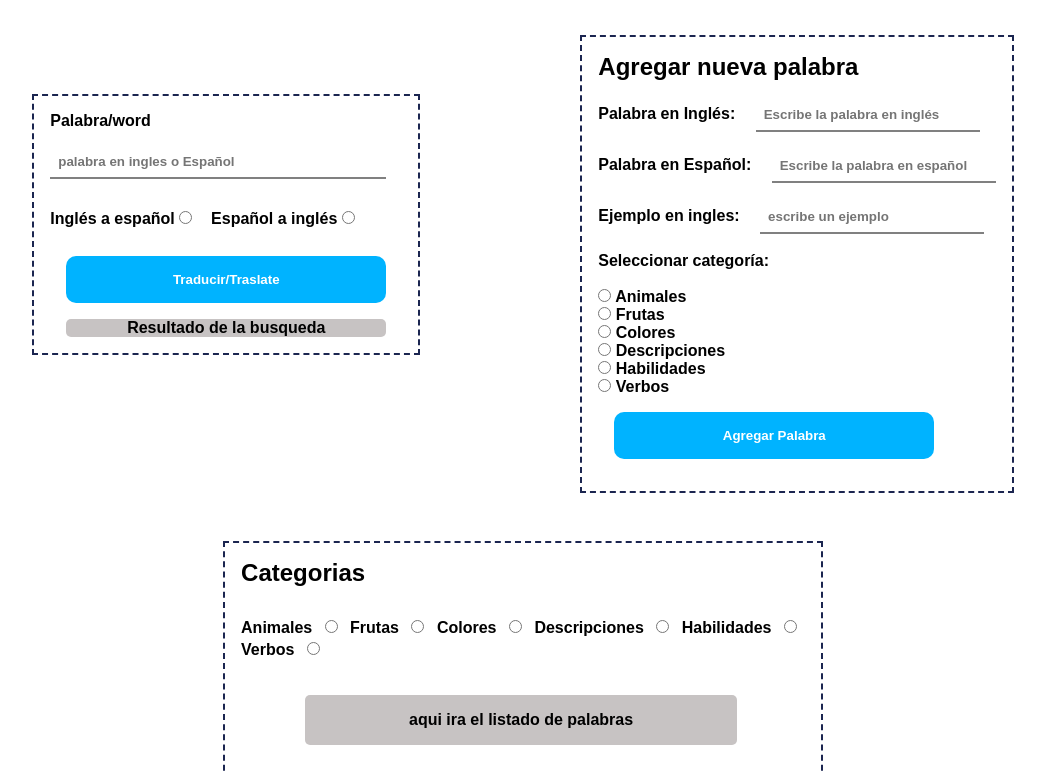
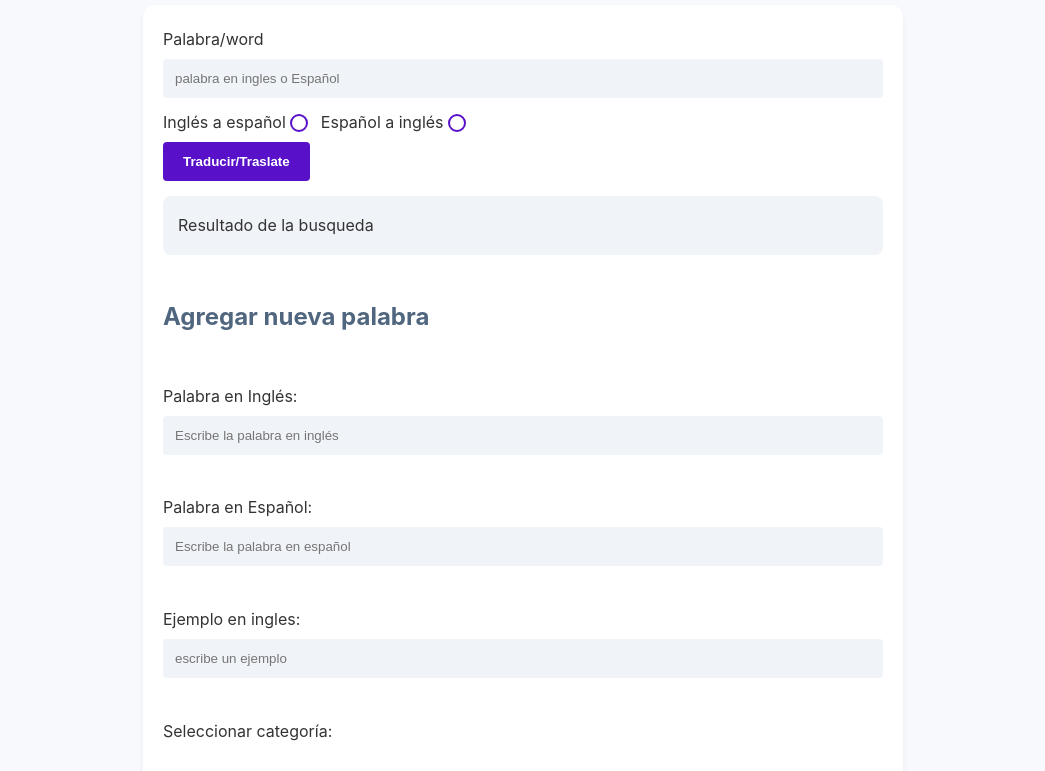
Before and after one commit to Julian-codee/Dictionary, a plain HTML site: page index.html in a window 1280 px wide. Shown: the part 141-912 px from the top of the page, without its empty margins (117-1162 px from the left). Drawn offline with Linux system fonts and the light colour scheme.

Commit message:
Cambio Guardado

```diff
--- a/css/index.css
+++ b/css/index.css
@@ -1,112 +1,152 @@
-*{
+:root {
+    --primary-color: #5811c9;
+    --secondary-color: #50667f;
+    --background-color: #f7f9fc;
+    --text-color: #333333;
+    --card-background: #ffffff;
+    --input-background: #f0f4f8;
+    --button-hover: #8051cc;
+  }
+
+  * {
     margin: 0;
     padding: 0;
-    font-family: sans-serif;
-    font-optical-sizing: auto;
-    font-weight: 700;
-    font-style: normal;
+    box-sizing: border-box;
   }
 
-
-.card{
-    padding: 3rem;
-    flex-wrap: wrap;
-    margin: 2rem;
-    padding: 0;
-    display: flex;
-    justify-content: center;
-    align-items: center;
-    height: auto;
-    background-color: #ffffff;
-    color: rgb(0, 0, 0);
-}
-.card > div {
-    border:2px dashed  #1b2550;
-    padding: 1rem;
-}
-header{
-    color: rgb(0, 0, 0);
-    display: flex;
-    justify-content: center;
-    align-items: center;
-    height: 4rem;
+  body {
+    font-family: 'Inter', -apple-system, BlinkMacSystemFont, 'Segoe UI', Roboto, Oxygen-Sans, Ubuntu, Cantarell, 'Helvetica Neue', sans-serif;
+    background-color: var(--background-color);
+    color: var(--text-color);
+    line-height: 1.8;
   }
 
- h1{
-    margin-top: 5rem;
-    text-shadow:  0 1px 10px  rgb(0, 179, 255) ;
-    font-size: 6rem;
-}
-.traductor{
-    margin: 0 10rem 0 0 ;
-}
-.traductor>input{
-    margin:1rem 0.9rem 1rem 0;
-}
-#word{
-    width: 20rem;
-    padding: 0.5rem;
-    border: 0;
-    border-bottom: 2px solid gray;
-}
-.result{
-    background-color: rgb(199, 195, 195);
-    border-radius: 5px;
-    display: flex;
-    justify-content: center;
-    align-items: center;
-    height:auto;
-    width: 20rem;
-    margin-left: 1rem;
-}
-.list-word{
-    margin-top: 3rem;
+  main {
+    max-width: 800px;
+    margin: 0 auto;
+    padding: 20px;
   }
 
-.list-word>h2{
-    margin-bottom: 2rem;
+  header {
+    text-align: center;
+    margin-bottom: 40px;
+  }
 
+  h1 {
+    color: var(--primary-color);
+    font-size: 3rem;
+    font-weight: 700;
+    letter-spacing: -0.5px;
   }
-.list-word>input{
-    margin: 0 8px 8px 8px;
+
+  .card {
+    background-color: var(--card-background);
+    border-radius: 12px;
+    box-shadow: 0 4px 6px rgba(0, 0, 0, 0.05);
+    padding: 20px;
+    margin-bottom: 20px;
+    transition: box-shadow 0.3s ease;
+    animation: fadeIn 0.5s ease-out;
   }
-.container-list-word{
-    background-color: rgb(199, 195, 195);
-    border-radius: 5px;
-    display: flex;
-    justify-content: center;
-    align-items: center;
-    height: auto;
-    width: 25rem;
-    margin-top: 2rem;
-    margin-left: 4rem;
-    flex-wrap: wrap;
-    padding: 1rem;
+
+  .card:hover {
+    box-shadow: 0 6px 12px rgba(0, 0, 0, 0.1);
   }
-button{
+
+  h2 {
+    color: var(--secondary-color);
+    margin-bottom: 15px;
+  }
+
+  label {
+    display: inline-block;
+    margin-bottom: 5px;
+  }
+
+  input[type="text"] {
+    width: 100%;
+    background-color: var(--input-background);
     border: none;
-    background-color: rgb(0, 179, 255);
-    padding: 1rem;
-    margin: 1rem;
-    width: 20rem;
-    border-radius:10px ;
-    color:  white;
+    padding: 12px;
+    margin-bottom: 10px;
+    border-radius: 4px;
+    transition: box-shadow 0.3s ease;
+  }
+
+  input[type="text"]:focus {
+    outline: none;
+    box-shadow: 0 0 0 2px var(--primary-color);
+  }
+
+  input[type="radio"] {
+    appearance: none;
+    width: 18px;
+    height: 18px;
+    border: 2px solid var(--primary-color);
+    border-radius: 50%;
+    margin-right: 8px;
+    vertical-align: middle;
+    position: relative;
+    top: -1px;
+  }
+
+  input[type="radio"]:checked::before {
+    content: '';
+    display: block;
+    width: 10px;
+    height: 10px;
+    background-color: var(--primary-color);
+    border-radius: 50%;
+    position: absolute;
+    top: 50%;
+    left: 50%;
+    transform: translate(-50%, -50%);
+  }
+
+  button {
+    background-color: var(--primary-color);
+    color: white;
+    border: none;
+    font-weight: 600;
+    padding: 12px 20px;
+    border-radius: 4px;
     cursor: pointer;
+    transition: all 0.3s ease;
   }
-button:hover{
-    background-color: white;
-    border: 1px solid rgb(0, 179, 255);
-    color:  rgb(0, 179, 255);
-    transition: .3s;
+
+  button:hover {
+    background-color: var(--button-hover);
+    transform: translateY(-2px);
   }
-.add{
-    margin: 5rem 0 0   0;
-    gap: 2rem;
+
+  .result, #add-result, .container-list-word {
+    margin-top: 15px;
+    background-color: var(--input-background);
+    border-radius: 8px;
+    padding: 15px;
   }
-.add>input {
-    padding: .5rem;
-    border: 0;
-    border-bottom: 2px solid gray;
-    margin-left: 1rem;
-    width: 13rem;
+
+  .traductor, .add, .list-word {
+    margin-bottom: 40px;
   }
+
+  .list-word label {
+    margin-right: 10px;
+  }
+
+  @media (max-width: 600px) {
+    main {
+      padding: 10px;
+    }
+    h1 {
+      font-size: 2.5rem;
+    }
+    .card {
+      padding: 20px;
+    }
+  }
+
+  @keyframes fadeIn {
+    from { opacity: 0; transform: translateY(20px); }
+    to { opacity: 1; transform: translateY(0); }
+  }
--- a/index.html
+++ b/index.html
@@ -9,7 +9,7 @@
 <body>
     <main>
         <header>
-            <h1>Traductor</h1>
+            <h1>Lexify</h1>
         </header>
 
 
```
Lines whose indentation alone changed are shown as unchanged.
